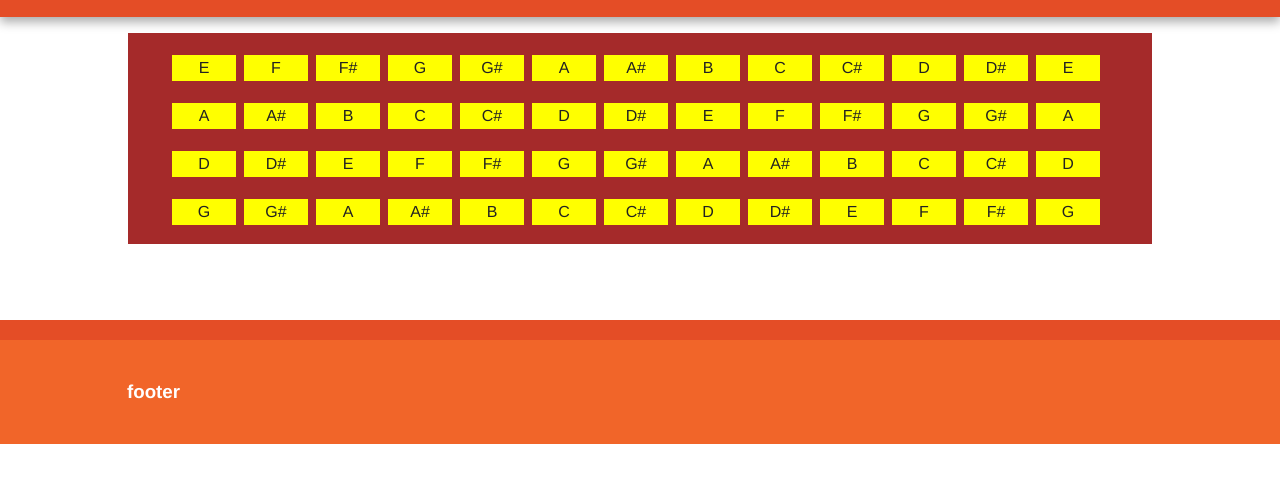
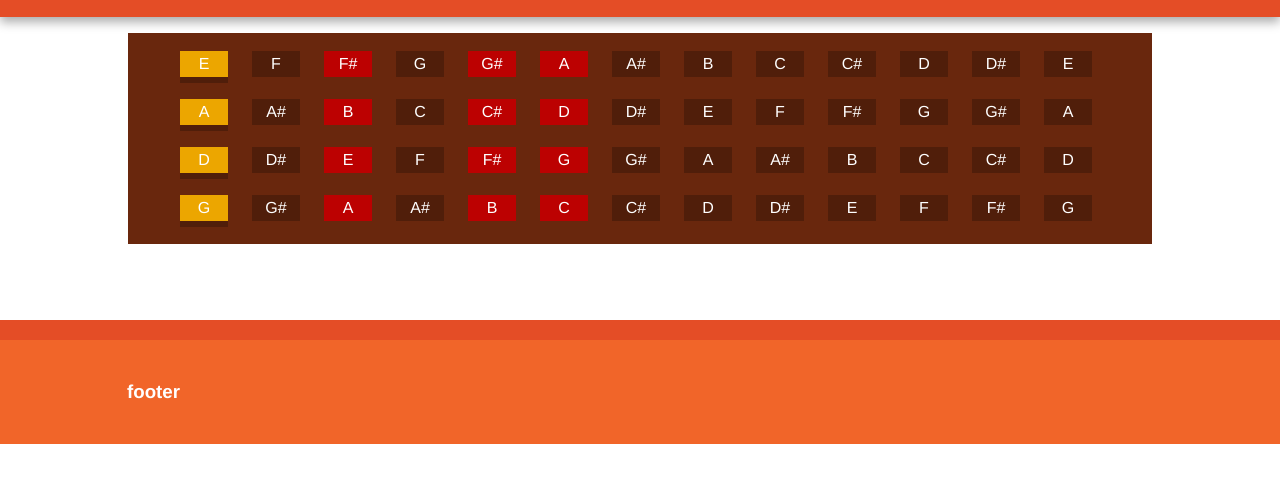
Before and after one commit to IanLondon/violin-scales, a plain HTML site: page index.html in a window 1280 px wide. Shown: the part 79-562 px from the top of the page. Drawn offline with nearby package versions, Linux system fonts and the light colour scheme.

Commit message:
prettier

```diff
--- a/css/violinApp.css
+++ b/css/violinApp.css
@@ -1,8 +1,9 @@
 #fretboard {
-  background-color: brown;
+  background-color: #69270D;
   width: 80%;
   margin: 1em auto;
   padding: 0.1em 0;
+  color: white;
 
 }
 
@@ -12,10 +13,26 @@
 }
 
 .note {
-  background-color: yellow;
+  background-color: #501E0A;
   float: left;
-  width: 4em;
-  margin: 0.25em;
+  width: 3em;
+  margin: 0 0.75em;
   list-style-type: none;
   text-align: center;
 }
+
+.neck-column-0 {
+  background-color: #ECA600;
+}
+
+.neck-column-2 {
+  background-color: #BC0101;
+}
+
+.neck-column-4 {
+  background-color: #BC0101;
+}
+
+.neck-column-5 {
+  background-color: #BC0101;
+}
--- a/js/main.js
+++ b/js/main.js
@@ -29,9 +29,9 @@ function NoteGenerator() {
   };
 }
 
+
+function createNoteLiElements(noteGen) {
 // construct the <li>'s for all the notes
-var noteGen = new NoteGenerator();
-
   _.forEach(['E','A','D','G'], function(stringName) {
       noteGen.setNote(stringName);
       var note = noteGen.getCurrentNote();
@@ -46,3 +46,7 @@ _.forEach(['E','A','D','G'], function(stringName) {
       note = noteGen.getCurrentNote();
     });
   });
+}
+
+var noteGen = new NoteGenerator();
+createNoteLiElements(noteGen);
```
Also changed, not shown: 1 other file. Lines whose indentation alone changed are shown as unchanged.
